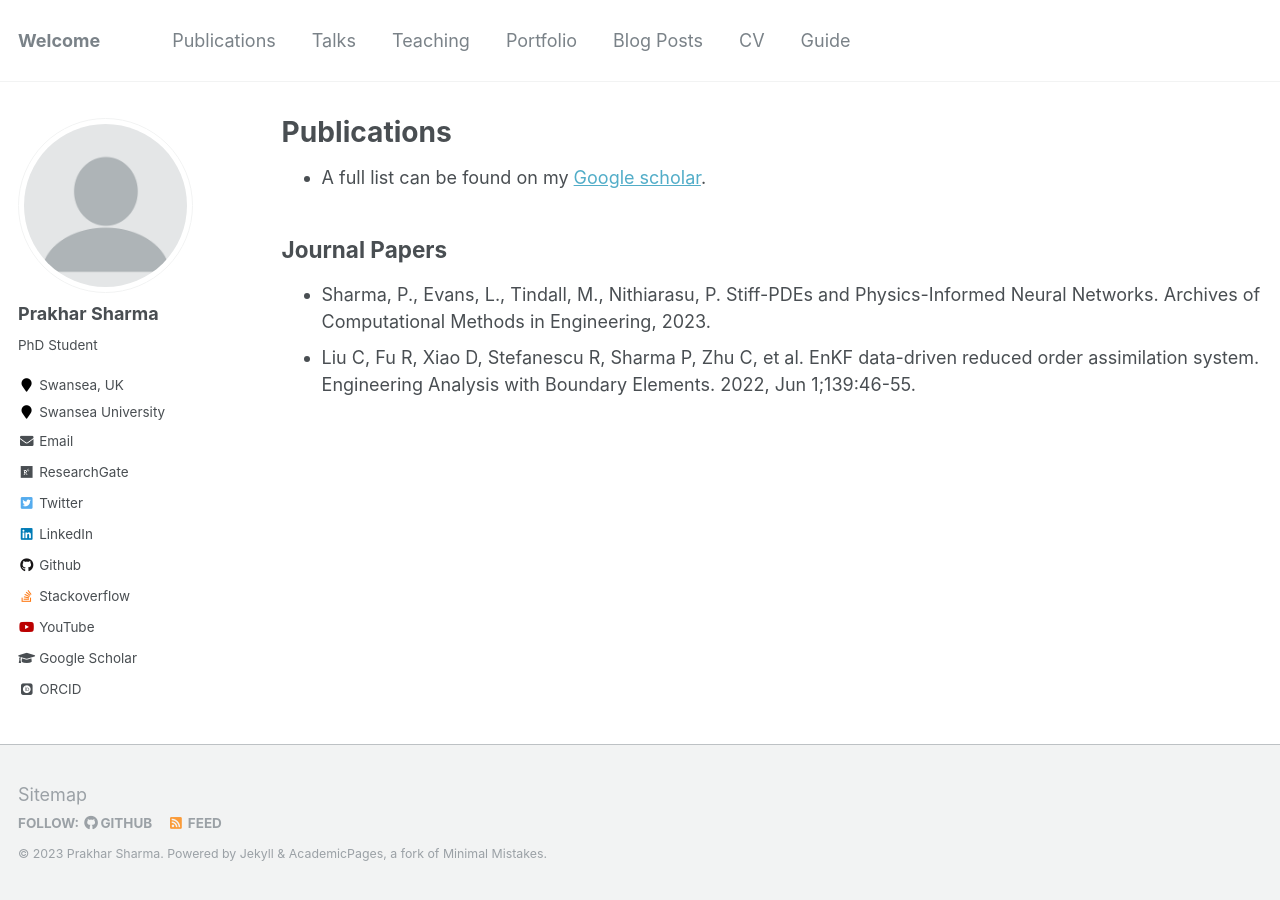
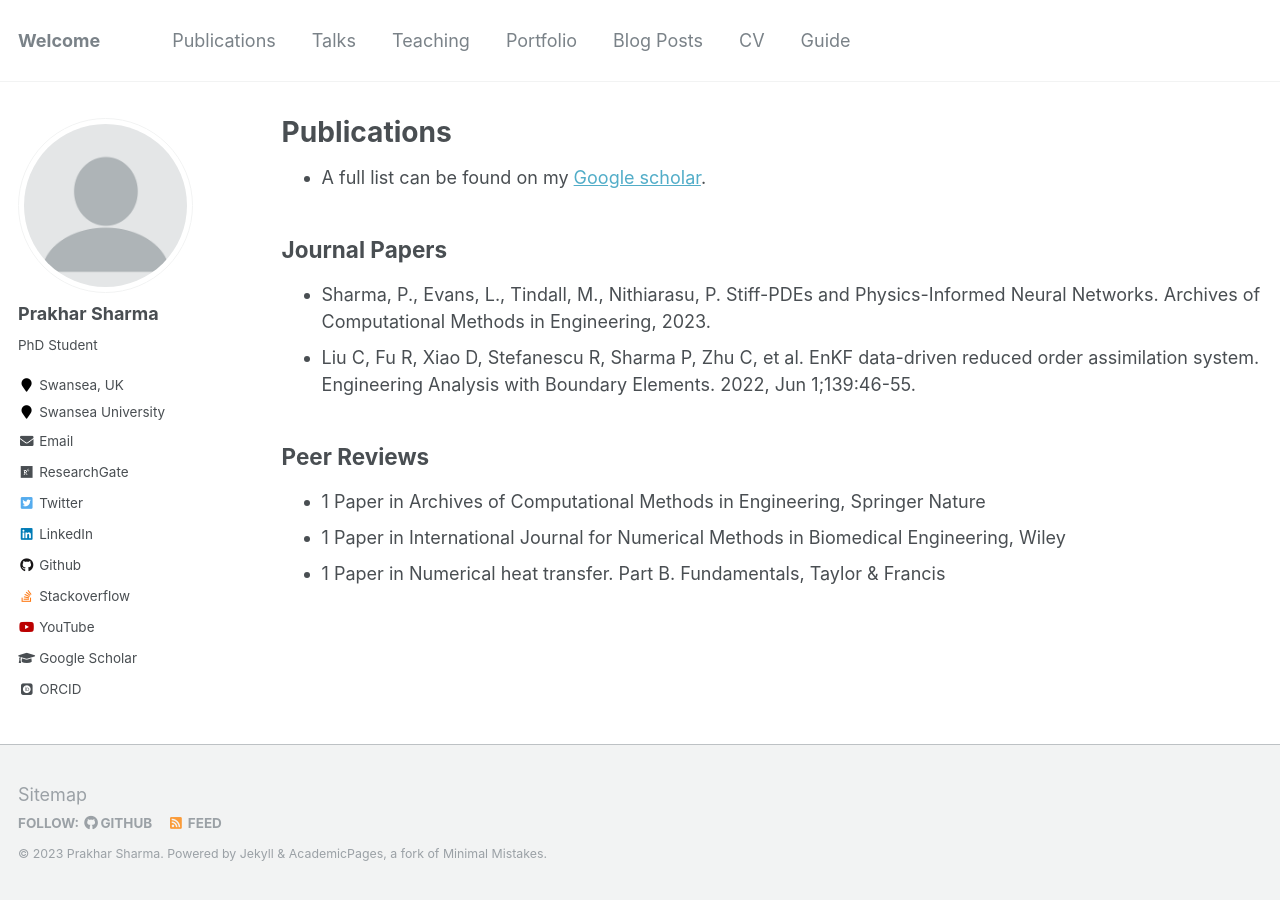
Before and after one commit to praksharma/praksharma.github.io, a Jekyll site: the page built from _pages/publications.md, in a window 1280 px wide. Built offline with Jekyll 4.4.1, drawn with Linux system fonts in a browser that asks for light colours; some web fonts are replaced.

Commit message:
peer reviews

```diff
--- a/_pages/publications.md
+++ b/_pages/publications.md
@@ -11,3 +11,8 @@ author_profile: true
 
 * Sharma, P., Evans, L., Tindall, M., Nithiarasu, P. Stiff-PDEs and Physics-Informed Neural Networks. Archives of Computational Methods in Engineering, 2023.
 * Liu C, Fu R, Xiao D, Stefanescu R, Sharma P, Zhu C, et al. EnKF data-driven reduced order assimilation system. Engineering Analysis with Boundary Elements. 2022, Jun 1;139:46-55.
+
+## Peer Reviews
+* 1 Paper in Archives of Computational Methods in Engineering, Springer Nature
+* 1 Paper in International Journal for Numerical Methods in Biomedical Engineering, Wiley
+* 1 Paper in Numerical heat transfer. Part B. Fundamentals, Taylor & Francis
```
Also changed, not shown: _pages/talks.md (+2 -2 lines).
